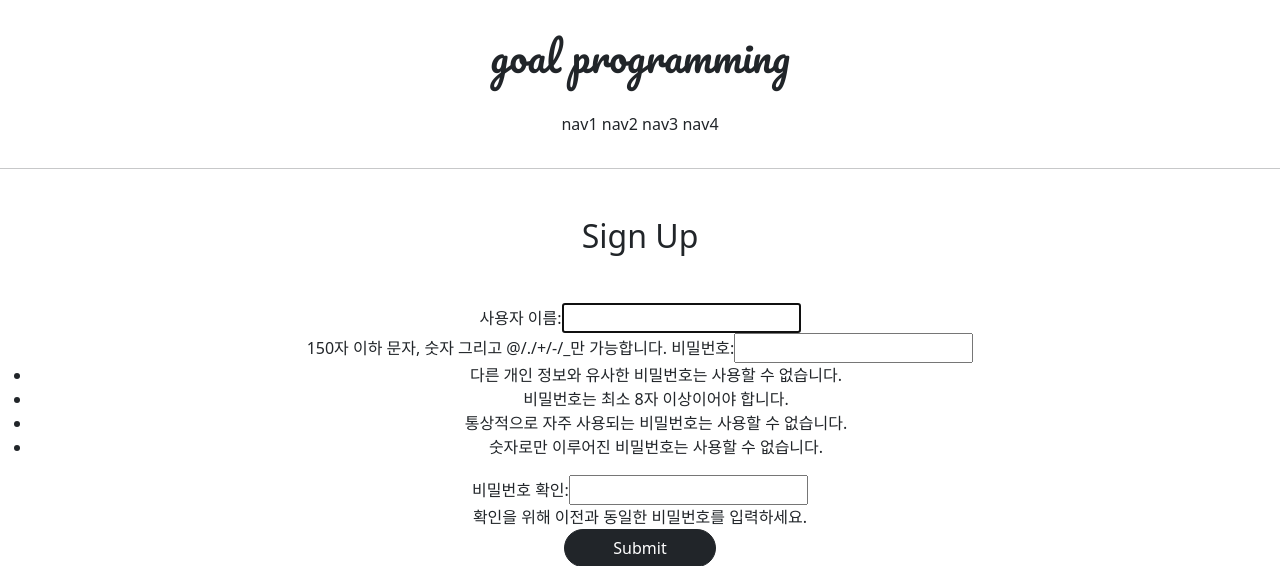
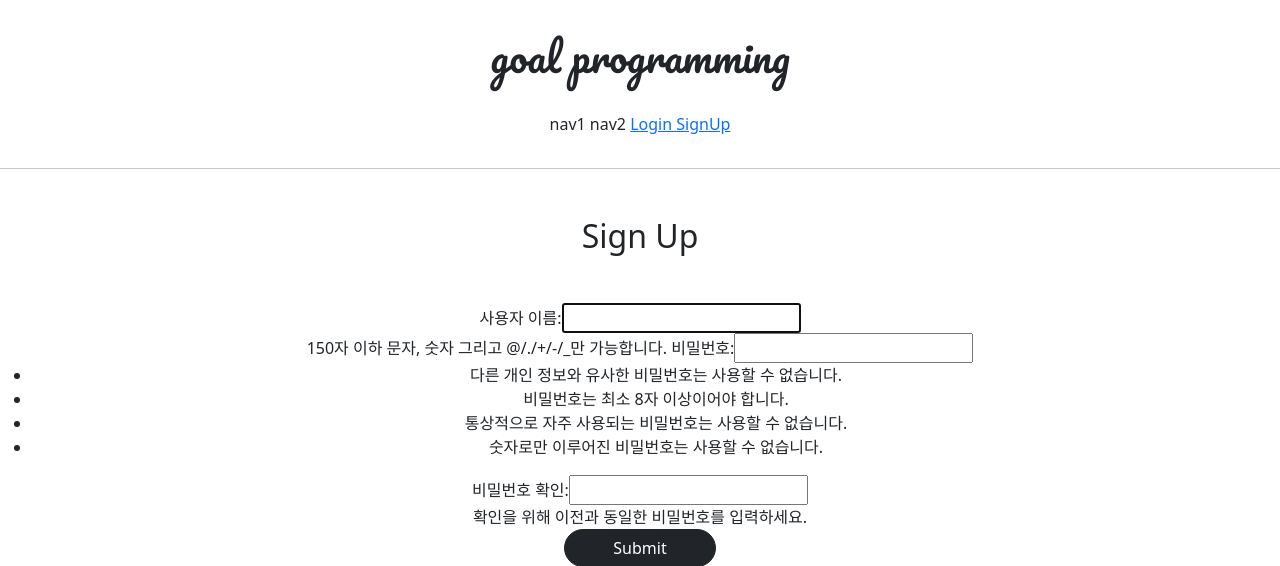
Before and after one commit to chogoal/2021GJAI, a Django app: page /accounts/create/ in a window 1280 px wide. Shown: the top 566 px of the page. Run offline with Django 3.2, Linux system fonts and the light colour scheme; parts of the project's set-up code (start-up, migrations or seed data) failed here and were passed over.

Commit message:
210714 commit 2

```diff
--- a/templates/header.html
+++ b/templates/header.html
@@ -5,7 +5,22 @@
     <div class="header_button">
         <span>nav1</span>
         <span>nav2</span>
-        <span>nav3</span>
-        <span>nav4</span>
+
+        {% if not user.is_authenticated %}
+        <span>
+            <a href="{% url 'accountapp:login' %}">
+                Login
+            </a>
+        </span>
+        <span>
+            <a href="{% url 'accountapp:create' %}">
+                SignUp
+            </a>
+        </span>
+        {% else %}
+            <a href="{% url 'accountapp:logout' %}">
+                Logout
+            </a>
+        {% endif %}
     </div>
 </div>
```
